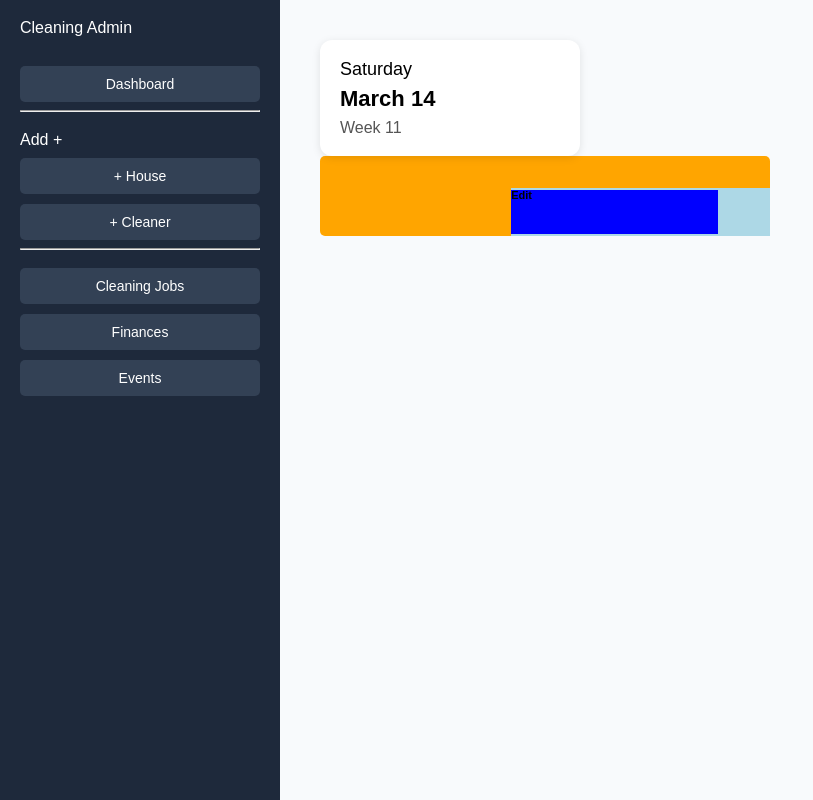
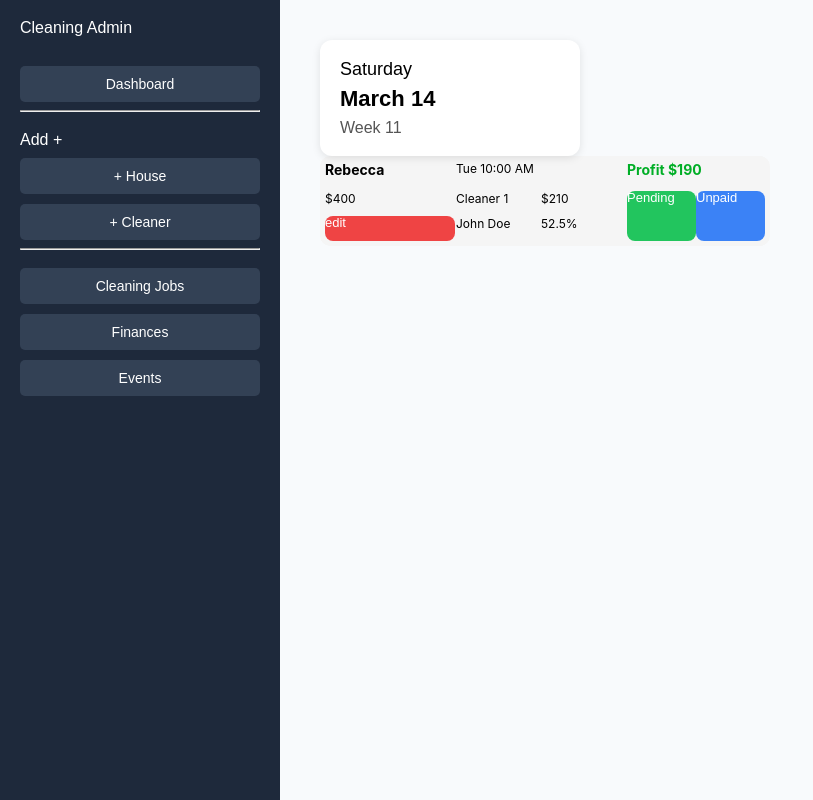
Before and after one commit to emersonscheffer/cleancontrol, a React (Vite) app: page / in a window 1280 px wide. Shown: the whole page, without its empty margins (0-813 px from the left). Built offline with nearby package versions, Linux system fonts and the light colour scheme; no server answers; the database is empty.

Commit message:
update EventItem

```diff
--- a/src/assets/css/EventItem.css
+++ b/src/assets/css/EventItem.css
@@ -1,4 +1,4 @@
-.event-card {
+/* .event-card {
   background: #ffffff;
   border-radius: 16px;
   padding: 20px;
@@ -113,8 +113,152 @@
 
 .btn-red:hover {
   background: #dc2626;
-}
-
+} */
 
 /*
 ///////////////////////////////// */
+
+/* $ 60 */
+/*
+position: absolute;
+width: 23px;
+height: 12px;
+
+font-family: 'Inter';
+font-style: normal;
+font-weight: 700;
+font-size: 10px;
+line-height: 12px;
+
+color: #00AE26; */
+
+.event-card {
+  background: #f5f5f5;
+  border-radius: 10px;
+  padding: 0;
+  width: 450px;
+  height: auto;
+  /* margin-bottom: 16px; */
+  /* border: 1px solid #e5e7eb; */
+  /* box-shadow: 0 4px 10px rgba(0, 0, 0, 0.08); */
+  /* transition: 0.2s ease; */
+  display: grid;
+  grid-template:
+    ". ....... ...... ...... ....... .......... ....... ......... . " 5px
+    ". house-name border event-date event-date border2 profit profit . " 30px
+    ". house-price border cleaner-title cleaner-amount border2 done-btn paid-btn . " 25px
+    ". edit-btn border cleaner-name cleaner-percentage border2 done-btn paid-btn . " 25px
+      ". ....... ...... ...... ....... .......... ....... ......... . " 5px
+
+    / 5px 130px 1px 85px 85px 1px 69px 69px 5px;
+}
+
+.house-name {
+  grid-area: house-name;
+  font-family: "Inter";
+  font-style: normal;
+  font-weight: 700;
+  font-size: 14px;
+  line-height: 17px;
+  color: #000000;
+}
+
+.event-date {
+  grid-area: event-date;
+  font-family: "Inter";
+  font-style: normal;
+  font-weight: 400;
+  font-size: 12px;
+  line-height: 15px;
+  color: #000000;
+}
+
+.profit {
+  grid-area: profit;
+  font-family: "Inter";
+  font-style: normal;
+  font-weight: 700;
+  font-size: 14px;
+  line-height: 17px;
+  color: #00ae26;
+}
+
+.house-price {
+  grid-area: house-price;
+  font-family: "Inter";
+  font-style: normal;
+  font-weight: 400;
+  font-size: 12px;
+  line-height: 15px;
+  color: #000000;
+}
+
+.cleaner-title {
+  grid-area: cleaner-title;
+  font-family: "Inter";
+  font-style: normal;
+  font-weight: 400;
+  font-size: 12px;
+  line-height: 15px;
+  color: #000000;
+}
+
+.cleaner-amount {
+  grid-area: cleaner-amount;
+  font-family: "Inter";
+  font-style: normal;
+  font-weight: 400;
+  font-size: 12px;
+  line-height: 15px;
+  color: #000000;
+}
+
+.done-btn {
+  grid-area: done-btn;
+  background: #22c55e;
+  border-radius: 8px;
+  color: white;
+  cursor: pointer;
+  font-size: 13px;
+  border: none;
+}
+
+.paid-btn {
+  grid-area: paid-btn;
+  background: #3b82f6;
+  border-radius: 8px;
+  color: white;
+  cursor: pointer;
+  font-size: 13px;
+  border: none;
+}
+
+.edit-btn {
+  grid-area: edit-btn;
+  background: #ef4444;
+  border-radius: 8px;
+  color: white;
+  cursor: pointer;
+  font-size: 13px;
+  border: none;
+}
+
+.cleaner-name {
+  grid-area: cleaner-name;
+  font-family: "Inter";
+  font-style: normal;
+  font-weight: 400;
+  font-size: 12px;
+  line-height: 15px;
+  color: #000000;
+}
+
+.cleaner-percentage {
+  grid-area: cleaner-percentage;
+  font-family: "Inter";
+  font-style: normal;
+  font-weight: 400;
+  font-size: 12px;
+  line-height: 15px;
+  color: #000000;
+}
--- a/src/components/Dashboard.jsx
+++ b/src/components/Dashboard.jsx
@@ -4,6 +4,7 @@ import RevenueChart from "./RevenueChart";
 import PayrollReport from "./PayrollReport";
 
 import DateWidget from "./DateWidget";
+import EventItem from "./EventItem";
 
 const Dashboard = () => {
   return (
@@ -14,78 +15,11 @@ const Dashboard = () => {
         <DateWidget />
       </div>
 
-      <div
-        style={{
-          width: "450px",
-          height: "80px",
-          backgroundColor: "orange",
-          borderRadius: "5px",
-          display: "grid",
-          gridTemplate: `
-              ". .......... . . . . . " 5px
-              ". house-name cleaner1 cleaner2 amount profit ." 1fr
-              ". event-date . ." 1fr
-              ". edit-btn . ." 1fr
-              ". ......... . . . . . " 5px
-              / 5px 100px 1fr 5px
-          `,
-        }}
-      >
-        <div
-          style={{
-            gridArea: "house-name",
-            backgroundColor: "lightgreen",
-            fontSize: "14px",
-            fontWeight: "bold",
-            alignSelf: "center",
-            // justifySelf:"center"
-            width: "100%",
-            height: "100%",
-            display: "grid",
-          }}
-        >
-          <h1 style={{ alignSelf: "center" }}>Rebecca</h1>
-        </div>
 
-        <div style={{ gridArea: "event-date" }}>date here</div>
 
-        {/* ///
-        /// Edit Button ///
-        /// */}
 
-        <div
-          style={{
-            gridArea: "edit-btn",
-            fontSize: "11px",
-            fontWeight: "bold",
-            width: "100%",
-            height: "100%",
-            display: "grid",
-            backgroundColor: "lightblue",
-          }}
-        >
-          <div
-            style={{
-              alignSelf: "center",
-              width: "80%",
-              height: "90%",
-              backgroundColor: "blue",
-            }}
-          >
-            Edit
-          </div>
-        </div>
-      </div>
+        <EventItem />
 
-      {/* <div style={{ gridArea: "" }}>
-
-      </div> */}
-
-      {/* <RevenueChart />
-
-      <div style={{ marginTop: "40px" }}>
-        <PayrollReport />
-      </div> */}
     </div>
   );
 };
--- a/src/components/EventItem.jsx
+++ b/src/components/EventItem.jsx
@@ -1,75 +1,97 @@
 import React from "react";
 // import "./EventItem.css";
-import "../assets/css/EventItem.css"
+import "../assets/css/EventItem.css";
 
 const EventItem = ({ event, onToggleDone, onTogglePaid, onDelete }) => {
   const {
-    title = "",
-    date = "",
-    description = "",
-    cleaner1 = "",
-    cleaner2 = "",
-    cleaner1Pay = 0,
-    cleaner2Pay = 0,
-    amount = 0,
+    houseName = "Rebecca",
+    date = "Tue 10:00 AM",
+    profit = 0,
+    housePrice = 400,
+    cleanersList = [{ name: "John Doe", amount: 210 }],
+
     jobDone = false,
     paid = false,
-    payType = "",
   } = event || {};
 
   return (
     <div className="event-card">
+      <div className="house-name">{houseName}</div>
+      <div className="event-date">{date}</div>
 
-      <div className="event-header">
-        <h2 className="event-title">{title}</h2>
-        <span className="event-date">{date}</span>
+      <div className="profit">
+        Profit ${housePrice - cleanersList[0].amount}
       </div>
 
-      <p className="event-description">{description}</p>
+      <div className="house-price">${housePrice}</div>
 
-      <div className="event-cleaners">
-        <p><strong>Cleaner 1:</strong> {cleaner1} — ${cleaner1Pay}</p>
-        <p><strong>Cleaner 2:</strong> {cleaner2} — ${cleaner2Pay}</p>
+      <div className="cleaner-title">
+        Cleaner {cleanersList.indexOf(cleanersList[0]) + 1}
       </div>
+      <div className="cleaner-amount">${cleanersList[0].amount}</div>
 
-      <div>
-        <p className="event-total">Total: ${amount}</p>
-        <p className="event-paytype">Payment: {payType}</p>
-      </div>
+      <div className="done-btn">{jobDone ? "Done" : "Pending"}</div>
+      <div className="paid-btn">{paid ? "Paid" : "Unpaid"}</div>
 
-      <div className="badges">
-        <span className={`badge ${jobDone ? "badge-green" : "badge-red"}`}>
-          {jobDone ? "Job Done" : "Pending"}
-        </span>
-
-        <span className={`badge ${paid ? "badge-green" : "badge-yellow"}`}>
-          {paid ? "Paid" : "Unpaid"}
-        </span>
-      </div>
-
-      <div className="actions">
-        <button
-          className="btn btn-blue"
-          onClick={() => onToggleDone?.(event)}
-        >
-          Toggle Done
-        </button>
-
-        <button
-          className="btn btn-green"
-          onClick={() => onTogglePaid?.(event)}
-        >
-          Toggle Paid
-        </button>
-
-        <button
-          className="btn btn-red"
-          onClick={() => onDelete?.(event)}
-        >
-          Delete
-        </button>
+      <div className="edit-btn">edit</div>
+      <div className="cleaner-name">{cleanersList[0].name}</div>
+      <div className="cleaner-percentage">
+        {100 * (cleanersList[0].amount / housePrice)}%
       </div>
     </div>
+
+    // <div className="event-card">
+
+    //   <div className="event-header">
+    //     <h2 className="event-title">{title}</h2>
+    //     <span className="event-date">{date}</span>
+    //   </div>
+
+    //   <p className="event-description">{description}</p>
+
+    //   <div className="event-cleaners">
+    //     <p><strong>Cleaner 1:</strong> {cleaner1} — ${cleaner1Pay}</p>
+    //     <p><strong>Cleaner 2:</strong> {cleaner2} — ${cleaner2Pay}</p>
+    //   </div>
+
+    //   <div>
+    //     <p className="event-total">Total: ${amount}</p>
+    //     <p className="event-paytype">Payment: {payType}</p>
+    //   </div>
+
+    //   <div className="badges">
+    //     <span className={`badge ${jobDone ? "badge-green" : "badge-red"}`}>
+    //       {jobDone ? "Job Done" : "Pending"}
+    //     </span>
+
+    //     <span className={`badge ${paid ? "badge-green" : "badge-yellow"}`}>
+    //       {paid ? "Paid" : "Unpaid"}
+    //     </span>
+    //   </div>
+
+    //   <div className="actions">
+    //     <button
+    //       className="btn btn-blue"
+    //       onClick={() => onToggleDone?.(event)}
+    //     >
+    //       Toggle Done
+    //     </button>
+
+    //     <button
+    //       className="btn btn-green"
+    //       onClick={() => onTogglePaid?.(event)}
+    //     >
+    //       Toggle Paid
+    //     </button>
+
+    //     <button
+    //       className="btn btn-red"
+    //       onClick={() => onDelete?.(event)}
+    //     >
+    //       Delete
+    //     </button>
+    //   </div>
+    // </div>
   );
 };
 
```
